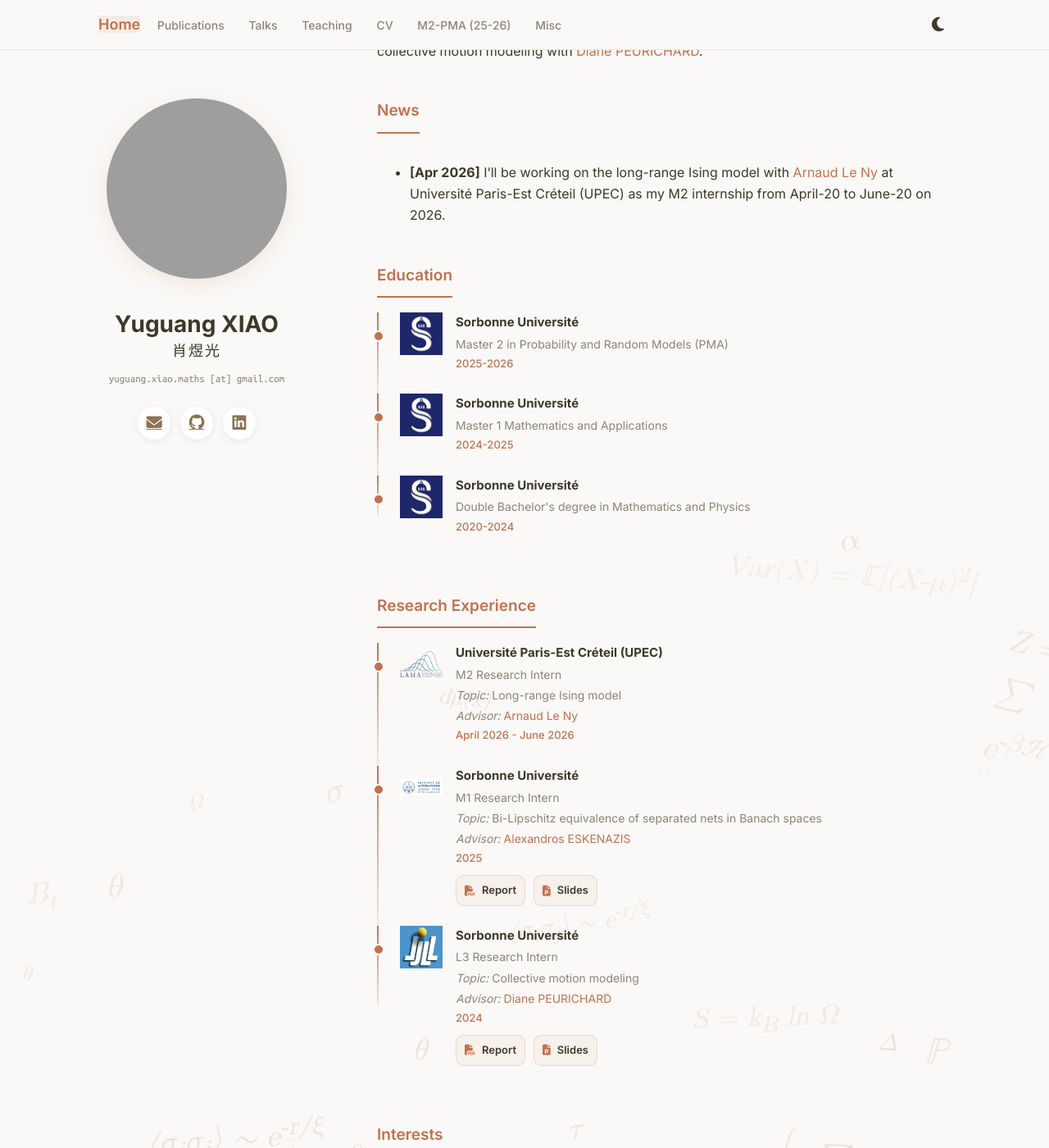
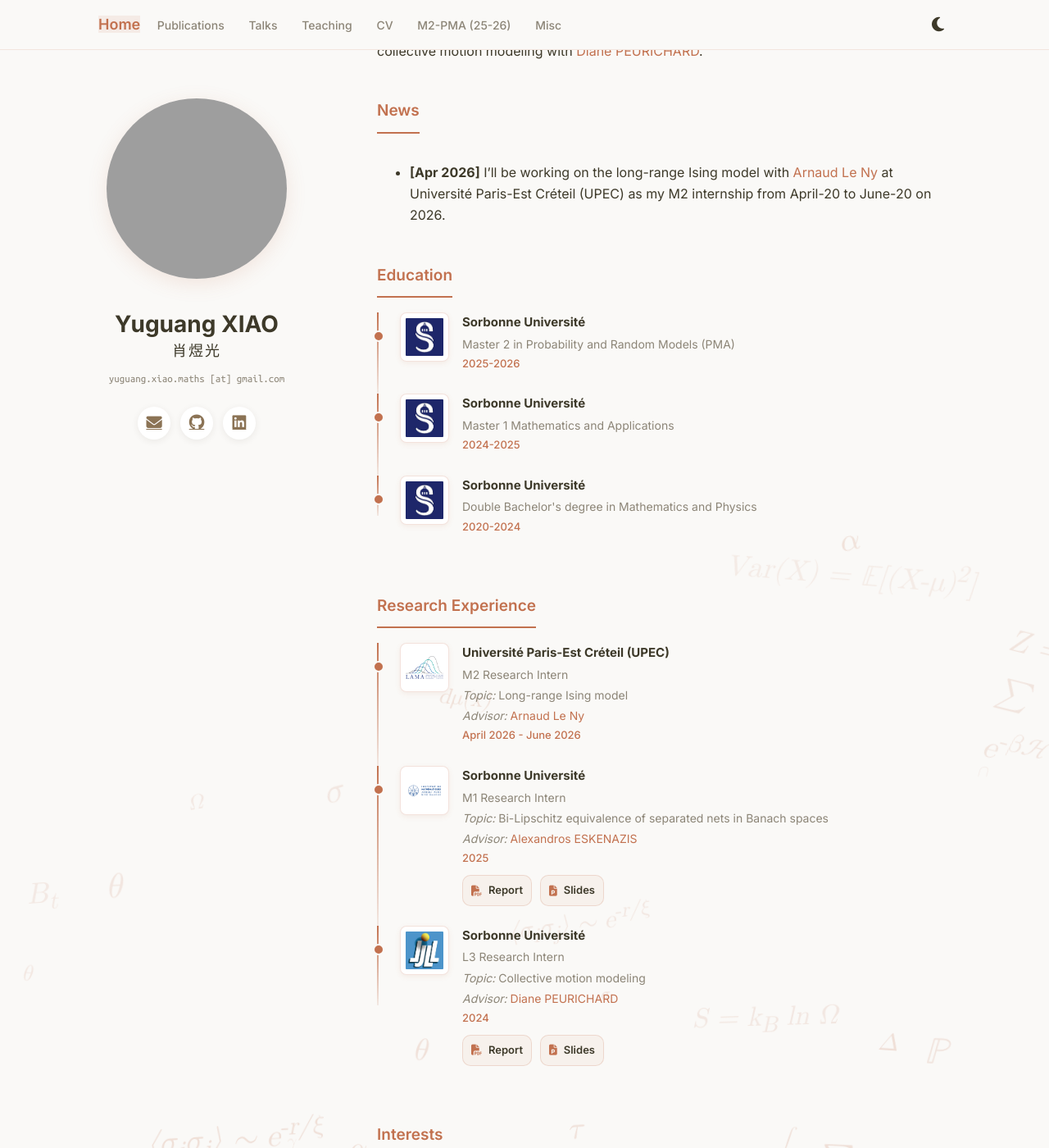
Before and after one commit to Lucien-XIAO/Lucien-XIAO.github.io, a Jekyll site: the page built from index.html, in a window 1280 px wide and 1400 px high, scrolled down 260 px. Shown: the whole window at 82% size. Built offline with Jekyll 4.4.1, drawn with Linux system fonts in a browser that asks for light colours; nearby versions of some CDN libraries; a style sheet for code colours, icons or effects is not loaded; grey boxes are pictures that could not be loaded.

Commit message:
更新github2

```diff
--- a/assets/css/style-no-dark-mode_old.css
+++ b/assets/css/style-no-dark-mode_old.css
@@ -302,11 +302,17 @@ body.theme-claude .experience-item {
 }
 
 body.theme-claude .institution-logo {
-  width: 52px;
-  height: 52px;
+  width: 60px;
+  height: 60px;
   object-fit: contain;
   margin-right: 16px;
   flex-shrink: 0;
+  background-color: #ffffff;
+  border-radius: 8px;
+  padding: 6px;
+  box-sizing: border-box;
+  box-shadow: 0 2px 6px rgba(194, 113, 79, 0.1);
+  border: 1px solid rgba(194, 113, 79, 0.2);
 }
 
 body.theme-claude .experience-content {
--- a/assets/css/theme-claude.css
+++ b/assets/css/theme-claude.css
@@ -439,11 +439,17 @@ body.theme-claude .experience-item {
 }
 
 body.theme-claude .institution-logo {
-  width: 52px;
-  height: 52px;
+  width: 60px;
+  height: 60px;
   object-fit: contain;
   margin-right: 16px;
   flex-shrink: 0;
+  background-color: #ffffff;
+  border-radius: 8px;
+  padding: 6px;
+  box-sizing: border-box;
+  box-shadow: 0 2px 6px rgba(194, 113, 79, 0.1);
+  border: 1px solid var(--claude-border);
 }
 
 /* 移除深色模式下的 Logo 滤镜，保持彩色 */
```
Also changed, not shown: 2 other files.
